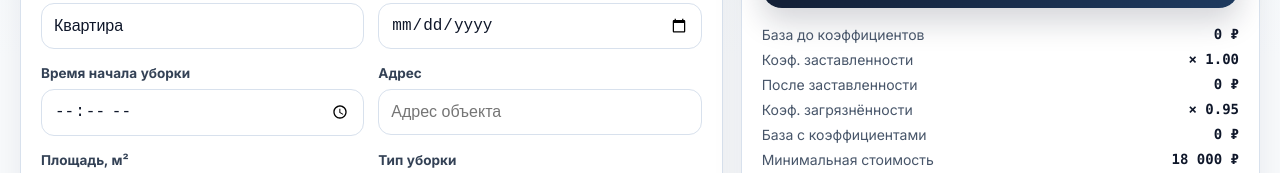
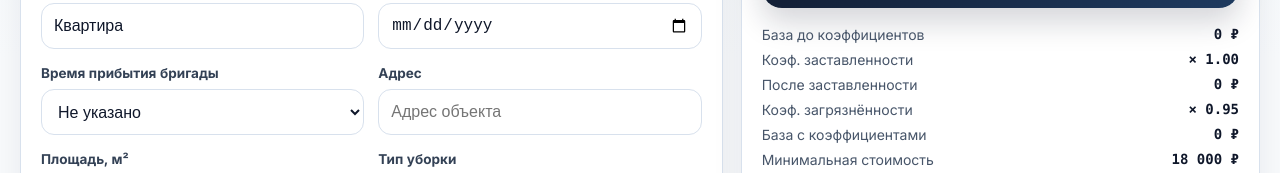
Before and after one commit to dimpershko-a11y/prochistka-calculator, a website: page index.html in a window 1280 px wide. Shown: the part 362-535 px from the top of the page. Drawn offline with Linux system fonts and the light colour scheme.

Commit message:
v4.12.1: rename arrival field and select hourly window

```diff
--- a/index.html
+++ b/index.html
@@ -209,7 +209,7 @@
 <div><label>Телефон клиента</label><input id="clientPhone" inputmode="tel" placeholder="+7 (___) ___-__-__" type="tel"/></div>
 <div><label>Объект</label><input id="objectType"/></div>
 <div><label>Дата уборки</label><input id="cleanDate" type="date"/></div>
-<div><label>Время начала уборки</label><input id="cleanStartTime" type="time"/></div>
+<div><label for="cleanStartTime">Время прибытия бригады</label><select id="cleanStartTime"><option value="">Не указано</option></select></div>
 <div><label>Адрес</label><input id="address" placeholder="Адрес объекта"/></div>
 <div><label>Площадь, м²</label><input id="area" min="0" type="number"/></div>
 <div><label>Тип уборки</label><select id="cleanType"><option value="maintenance">Поддерживающая</option><option value="general">Генеральная</option><option value="postreno">После ремонта</option></select></div>
```
